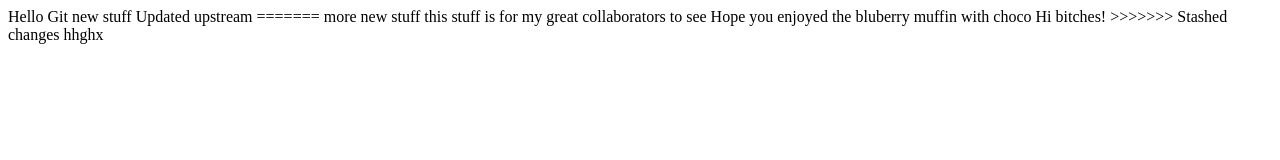
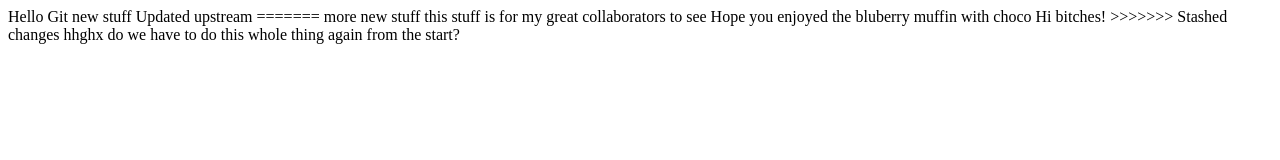
Before and after one commit to dariaantonescu/Github_intro, a plain HTML site: page index.html in a window 1280 px wide. Drawn offline with Linux system fonts and the light colour scheme.

Commit message:
Update index.html
new line

```diff
--- a/index.html
+++ b/index.html
@@ -15,5 +15,6 @@
     Hope you enjoyed the bluberry muffin with choco
     Hi bitches!
 >>>>>>> Stashed changes hhghx
+do we have to do this whole thing again from the start?
 </body>
 </html>
```
